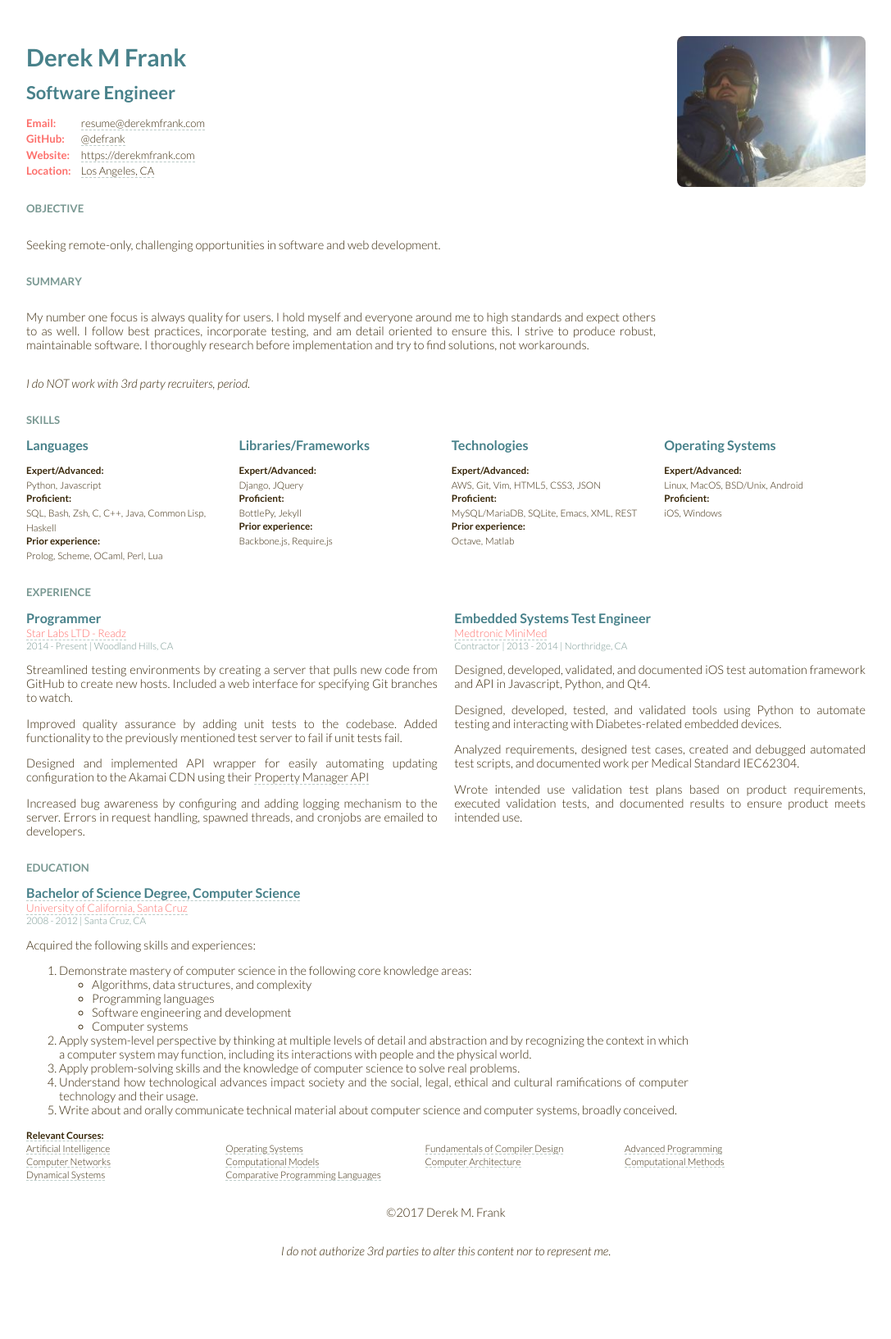
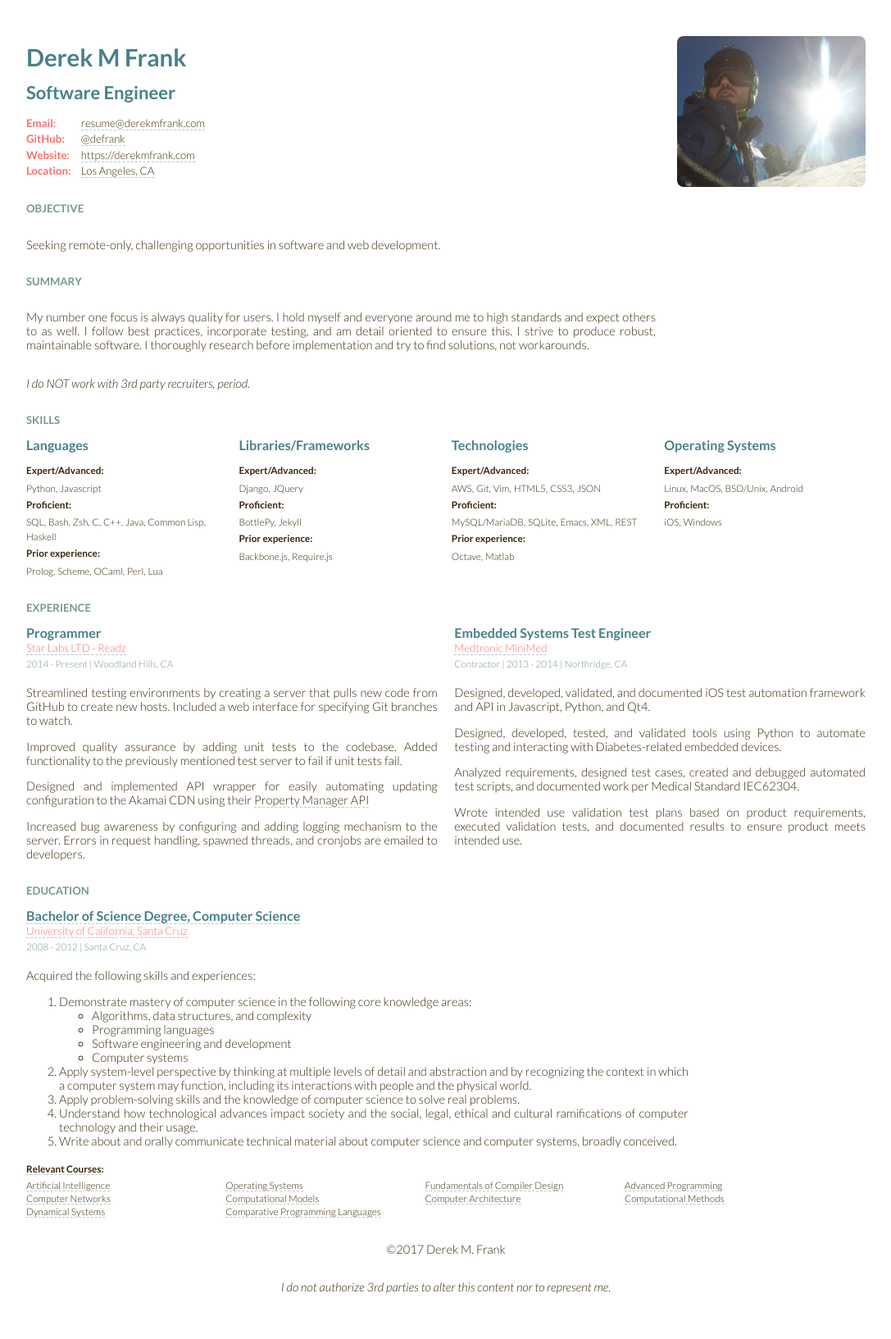
Before and after one commit to defrank/defrank.github.io, a Jekyll site: the page built from resume.html, in a window 1280 px wide. Shown: the whole page at 82% size, without its empty margins (96-1183 px from the left). Built offline with Jekyll 4.4.1, drawn with Linux system fonts in a browser that asks for light colours; before the commit the page ends 1588 px from its top, so only the background shows below that.

Commit message:
fix(resume): Reduce clutter with spacing
Kayla's recommendations.

WIP: #4

```diff
--- a/resume.html
+++ b/resume.html
@@ -246,6 +246,7 @@ layout: blank
         color: #FD6F6B;
     }
     .organization + .metadata {
+        line-height: 2;
         font-size: 0.8rem;
         color: #799892;
     }
@@ -276,6 +277,9 @@ layout: blank
     }
     dt::after {
         content: ':';
+    }
+    section dt {
+        margin: 0.25rem 0;
     }
 
     footer {
```
